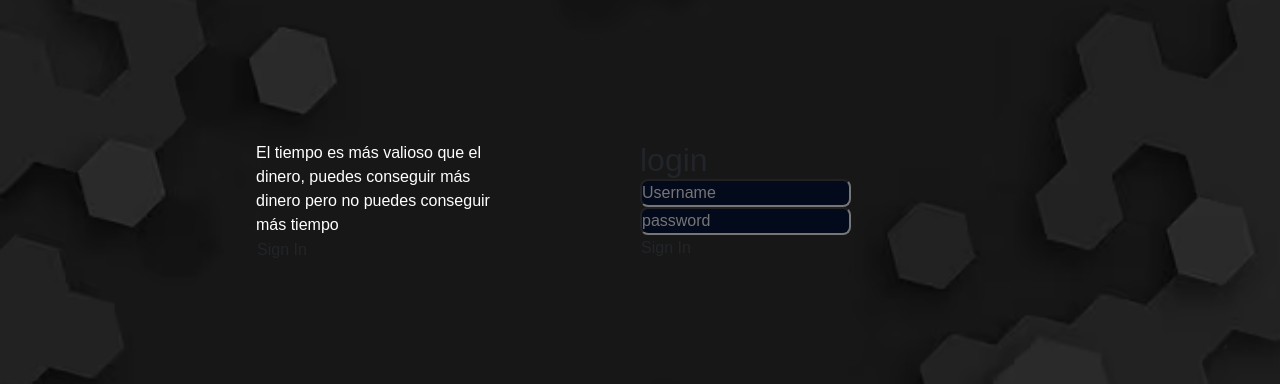
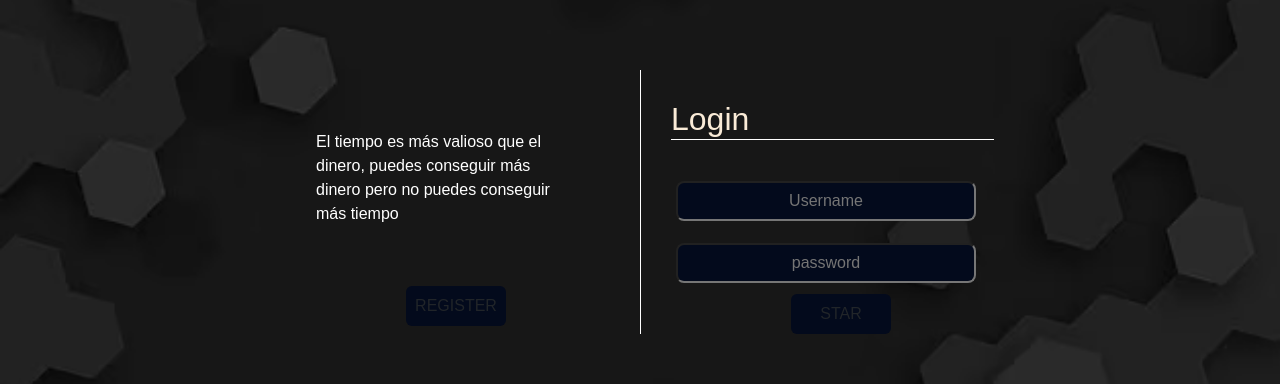
Before and after one commit to HaiderMontes/integracionApi, a Vue app: page / in a window 1280 px wide. Shown: the part 198-582 px from the top of the page. Built offline with nearby package versions, Linux system fonts and the light colour scheme.

Commit message:
actualizaciones del login

```diff
--- a/src/components/Login.vue
+++ b/src/components/Login.vue
@@ -2,9 +2,9 @@
      <div class="body">
        <div class="container">
          <div class="signin-signup">
-           <div class="form-container" :class="{ 'form-left': !isSignInForm, 'form-right': isSignInForm }">
+           <div class="form-container separar" :class= "{ 'form-left': !isSignInForm, 'form-right': isSignInForm }">
              <form v-if="isSignInForm" action="" class="sig-in-form">
-               <h2 class="tittle">login</h2>
+               <h2 class="tittle">Login</h2>
                <div class="input-field">
                               <i class="fas fa-user"></i>
                               <input type="text" placeholder="Username">
@@ -14,13 +14,13 @@
                               <input type="password" placeholder="password">
                          </div>
 
-               <button @click="toggleForm" type="button" class="btn btn-outline" id="sig-in-btn">Sign In</button>
+               <button @click="toggleForm" type="button" class="boton btn btn-outline" id="sig-in-btn">STAR</button>
              </form>
-             <form v-else action="" class="sign-up-form">
-               <h2 class="tittle">sign up</h2>
-               <div class="input-field">
+             <form v-else action="" class="separador sign-up-form">
+               <h2 class="tittle">Sign up</h2>
+               <div class="sinput-field">
                               <i class="fas fa-user"></i>
-                              <input class="color" type="text" placeholder="Username">
+                              <input class=" color" type="text" placeholder="Username">
                          </div>
                          <div class="input-field">
                               <i class="fas fa-lock"></i>
@@ -42,12 +42,12 @@
              <div class="panel left-panel" v-if="isSignInForm">
                <!-- Contenido del panel izquierdo para Sign In -->
                <p class="color">El tiempo es más valioso que el <br> dinero, puedes conseguir más <br> dinero pero no puedes conseguir <br> más tiempo</p>
-               <button @click="toggleForm" type="button" class="btn btn-outline" id="sig-in-btn">Sign In</button>
+               <button @click="toggleForm" type="button" class="boton btn btn-outline" id="sig-in-btn">REGISTER</button>
              </div>
              <div class="panel right-panel" v-else>
                <!-- Contenido del panel derecho para Sign Up -->
-               <p class="color">Una buena vida se basa en <br> ser un buen gestor del <br> tiempo.</p>
-               <button @click="toggleForm" type="button" class="btn btn-outline" id="sig-up-btn">Sign Up</button>
+               <p class="tcolor">Una buena vida se basa en <br> ser un buen gestor del <br> tiempo.</p>
+               <button @click="toggleForm" type="button" class="btn btn btn-outline" id="sig-up-btn">STAR</button>
              </div>
            </div>
          </div>
@@ -103,6 +103,8 @@
    .signin-signup {
      display: flex;
      justify-content: space-around;
+     color: antiquewhite;
+
    }
 
    .form-container {
@@ -130,14 +132,57 @@
 
    input{
      background-color: #030A1C;
-     color: white;
      border-radius: 0.5em;
+     margin: 11px;
+     text-align: center;
+     width: 300px;
+     height: 40px;
+     margin-left: 35px;
+     color: #fff;
 
    }
+
    .color{
      color: white;
+     display: flex;
+     margin: 60px;
+
+   }
+   .tcolor{
+     color: white;
+     display: flex;
+     margin: 100px;
+
+   }
+   .separar{
+    border-left: 1px solid #fff;
+   }
+
+   .separador{
+    border-right: 1px solid #fff;
    }
 
 
+   .tittle{
+    border-bottom: 1px solid #fff;
+    margin: 30px;
+
+   }
+
+   .boton{
+    margin-left: 150px;
+    background-color: #030A1C;
+    width: 100px;
+    height: 40px;
+    }
+
+    .btn{
+      background-color: #030A1C;
+      margin-left: 150px;
+      width: 100px;
+      height: 40px;
+
+    }
+
 
    </style>
```
